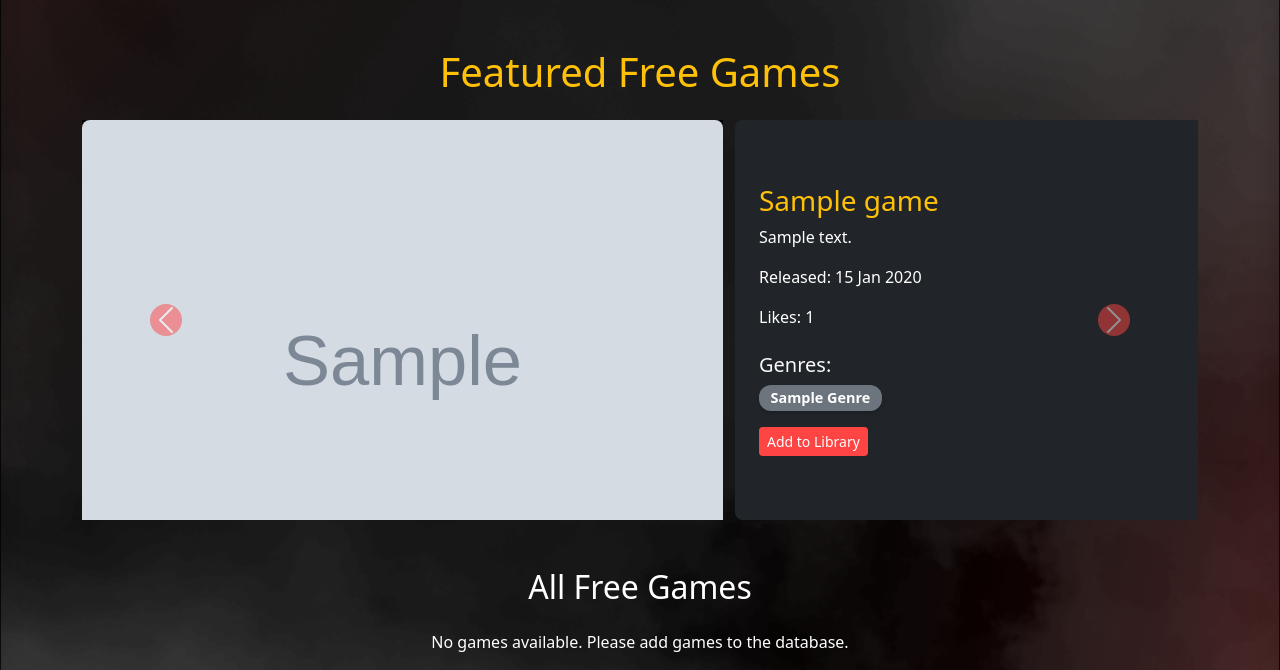
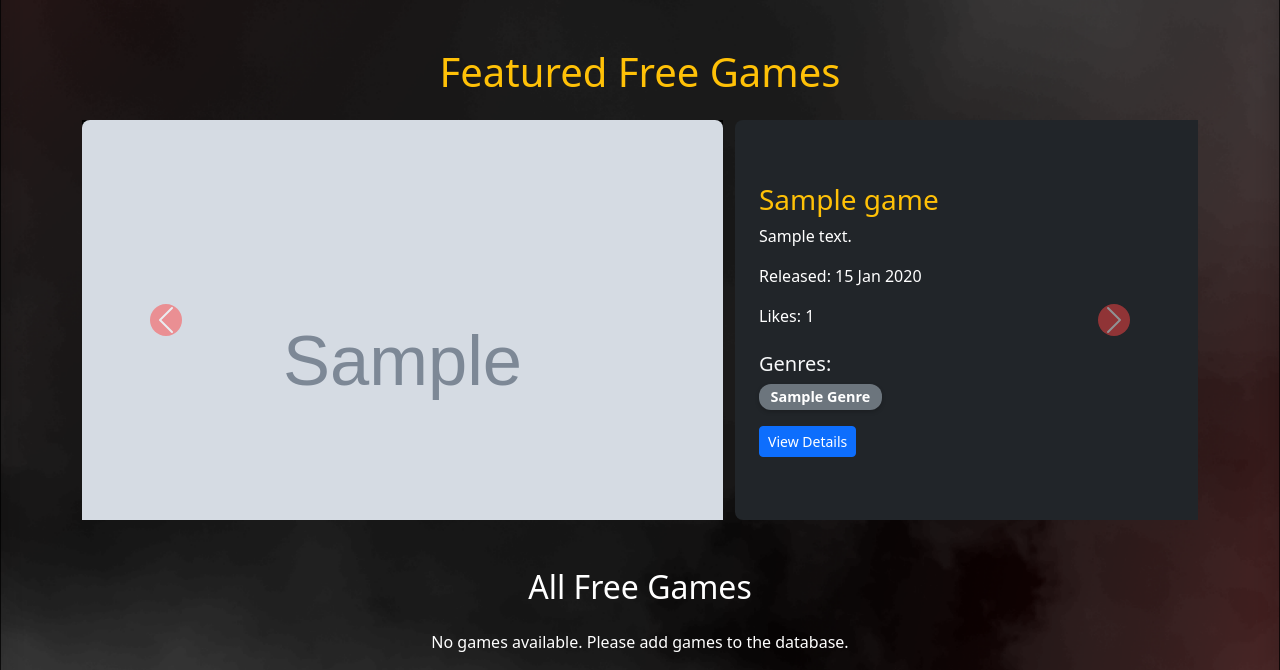
Before and after one commit to Fearkunn/project-tekweb, a PHP site: page /mainForm.php in a window 1280 px wide. Shown: the part 826-1496 px from the top of the page. Run offline with PHP 8.4, Linux system fonts and the light colour scheme; tables that the repository leaves empty or names only in its code hold one stand-in row (values such as "Sample post"); grey boxes marked "Sample" are stand-in pictures.

Commit message:
connect game detail dan cek login library

```diff
--- a/main_form/mainForm.php
+++ b/main_form/mainForm.php
@@ -369,12 +369,14 @@ include('../auth/cookieValidation.php');
                         <div class="carousel-item <?= $isActive ?>">
                             <div class="row">
                                 <div class="col-md-7">
+                                    <a href="gameDetail.php?game_id=<?= $game['id_game'] ?>" class="game-image-link">
                                     <div class="game-image-container" style="height: 400px; overflow: hidden; background: #000;">
                                         <img src="<?= htmlspecialchars($game['games_image']) ?>"
                                              class="d-block w-100"
                                              alt="<?= htmlspecialchars($game['game_name']) ?>"
                                              style="object-fit: cover; border-radius: 8px;">
                                     </div>
+                                    </a>
                                 </div>
                                 <div class="col-md-5 d-flex flex-column justify-content-center bg-dark text-white p-4" style="border-radius: 8px;">
                                     <h3 class="text-warning"><?= htmlspecialchars($game['game_name']) ?></h3>
@@ -388,13 +390,14 @@ include('../auth/cookieValidation.php');
                                                 <span class="badge bg-secondary"><?= htmlspecialchars(trim($genre)) ?></span>
                                             <?php endforeach; ?>
                                         </div>
-                                        <?php if (!$is_publisher && !$is_in_library): ?>
+                                        <a href="gameDetail.php?game_id=<?= $game['id_game'] ?>" class="btn btn-primary btn-sm mt-3">View Details</a>
+                                        <?php if (!$is_publisher && !$is_in_library && $is_logged_in): ?>
                                             <!-- Form to add to library directly in this page -->
                                             <form method="POST">
                                                 <input type="hidden" name="id_game" value="<?= $game['id_game'] ?>">
                                                 <button type="submit" name="add_to_library" class="btn btn-danger btn-sm mt-3">Add to Library</button>
                                             </form>
-                                        <?php elseif (!$is_publisher): ?>
+                                        <?php elseif (!$is_publisher && $is_logged_in): ?>
                                             <button class="btn btn-success btn-sm mt-3" disabled>Already in Library</button>
                                         <?php endif; ?>
                                     </div>
@@ -467,6 +470,7 @@ include('../auth/cookieValidation.php');
                     }
             ?>
                     <div class="col-12 mb-2">
+                        <a href="gameDetail.php?game_id=<?= $game['id_game'] ?>" style="text-decoration: none; color: inherit;">
                         <div class="card d-flex flex-row h-100">
                             <img src="<?= $game['games_image'] ?>" class="card-img-left" alt="<?= $game['game_name'] ?>" style="object-fit: cover; border-radius: 8px; padding: 2px">
                             <div class="card-body p-2">
@@ -481,17 +485,18 @@ include('../auth/cookieValidation.php');
                                         <?php endforeach; ?>
                                     </div>
                                 </div>
-                                <?php if (!$is_publisher && !$is_in_library): ?>
+                                <?php if (!$is_publisher && !$is_in_library && $is_logged_in): ?>
                                     <!-- Form to add to library directly in this page -->
                                     <form method="POST">
                                         <input type="hidden" name="id_game" value="<?= $game['id_game'] ?>">
                                         <button type="submit" name="add_to_library" class="btn btn-danger btn-sm mt-3">Add to Library</button>
                                     </form>
-                                <?php elseif (!$is_publisher): ?>
+                                <?php elseif (!$is_publisher && $is_logged_in): ?>
                                     <button class="btn btn-success btn-sm mt-3" disabled>Already in Library</button>
                                 <?php endif; ?>
                             </div>
                         </div>
+                        </a>
                     </div>
             <?php
                 endwhile;
```
